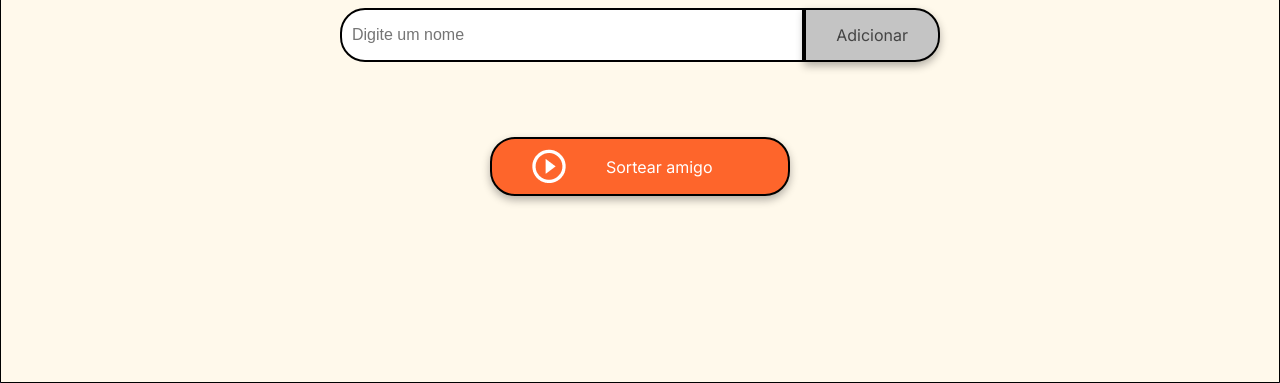
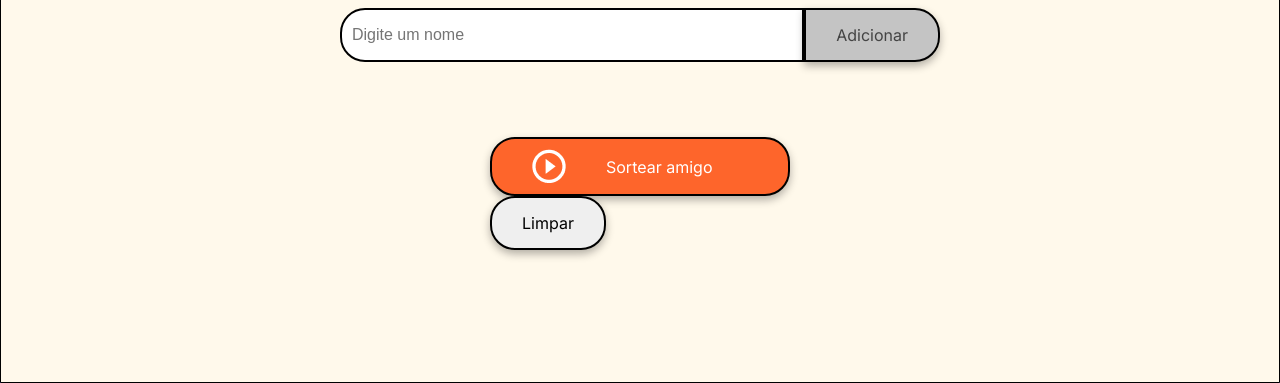
Before and after one commit to kimcnsouza/desafio-amigo-secreto, a plain HTML site: page index.html in a window 1280 px wide. Shown: the part 417-800 px from the top of the page. Drawn offline with Linux system fonts and the light colour scheme.

Commit message:
Novo botão 'limpar jogo'

```diff
--- a/app.js
+++ b/app.js
@@ -54,3 +54,8 @@ function sortearAmigo() {
     }
 
 }
+
+//limpar Jogo
+function limparJogo() {
+    console.log('ok')
+}
--- a/index.html
+++ b/index.html
@@ -32,6 +32,9 @@
                     <img src="assets/play_circle_outline.png" alt="Ícone para sortear">
                     Sortear amigo
                 </button>
+                <button class="limparJogo" onclick="limparJogo()">
+                    Limpar
+                </button>
             </div>
         </section>
     </main>
```
